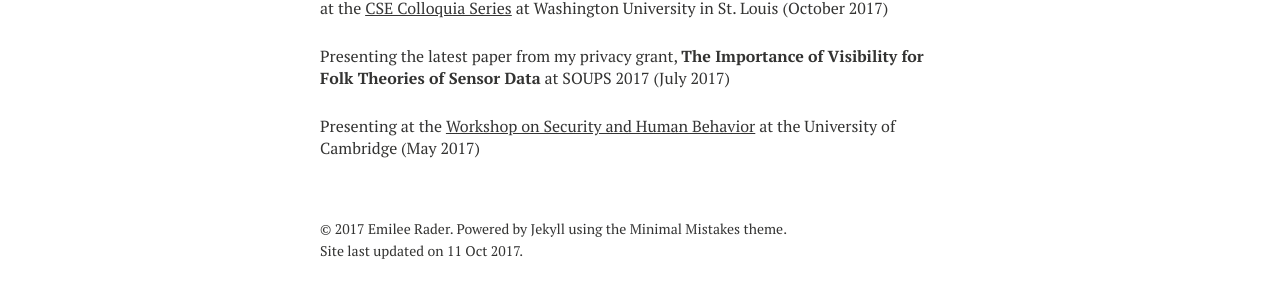
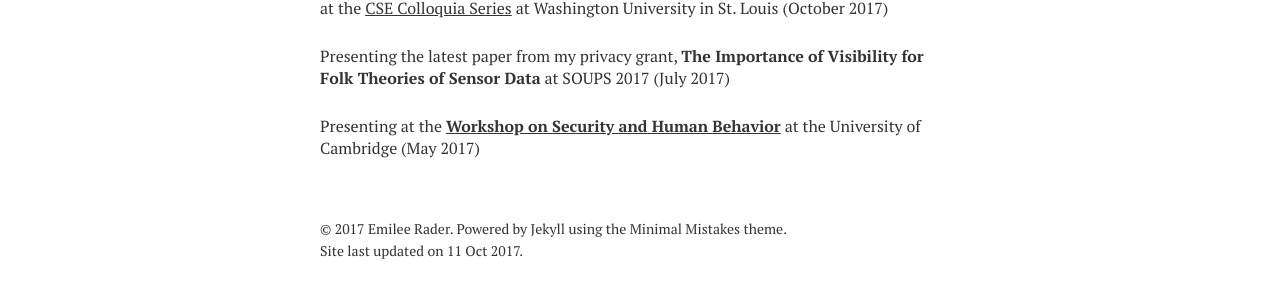
Before and after one commit to bierdoctor/bierdoctor.github.io, a Jekyll site: the page built from index.md, in a window 1280 px wide. Shown: the part 1331-1637 px from the top of the page. Built offline with Jekyll 4.4.1, drawn with Linux system fonts in a browser that asks for light colours; nearby versions of some CDN libraries.

Commit message:
small fix to home page

```diff
--- a/index.md
+++ b/index.md
@@ -26,4 +26,4 @@ Presenting an invited talk titled **Conceptualizing Digital Privacy as a Social
 
 Presenting the latest paper from my privacy grant, **The Importance of Visibility for Folk Theories of Sensor Data** at SOUPS 2017 (July 2017)
 
-Presenting at the [Workshop on Security and Human Behavior](https://www.cl.cam.ac.uk/~rja14/shb17/) at the University of Cambridge (May 2017)
+Presenting at the [**Workshop on Security and Human Behavior**](https://www.cl.cam.ac.uk/~rja14/shb17/) at the University of Cambridge (May 2017)
```
